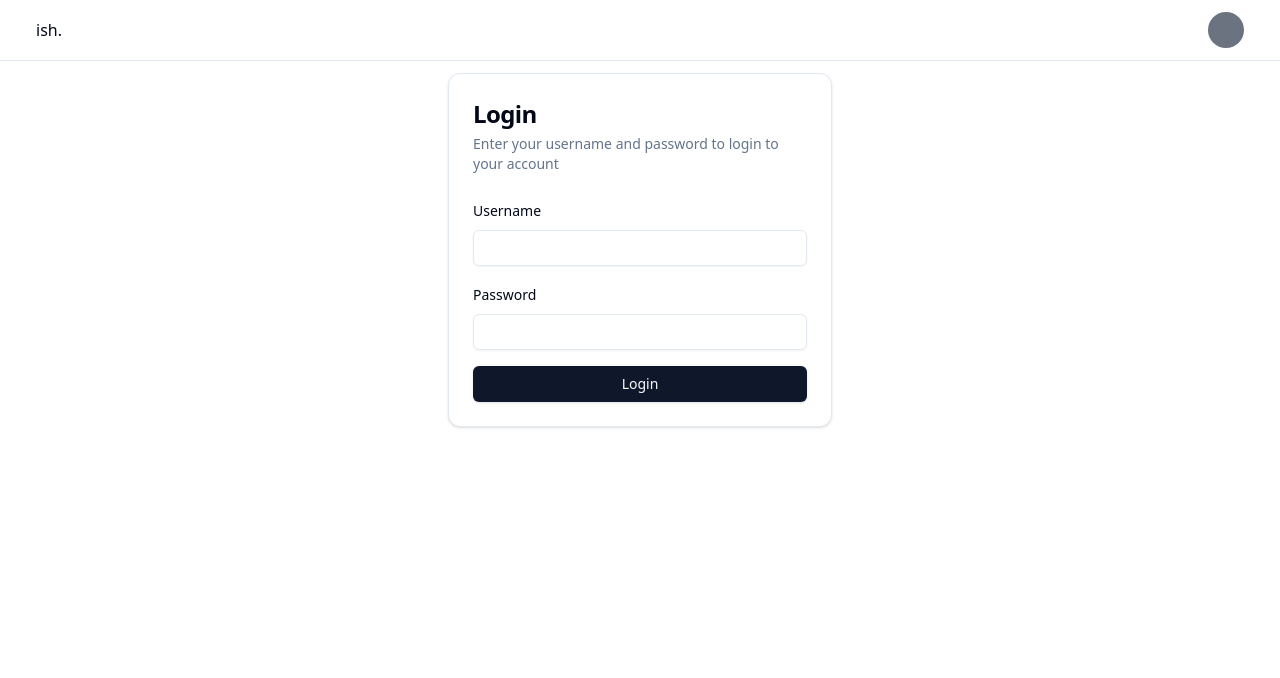
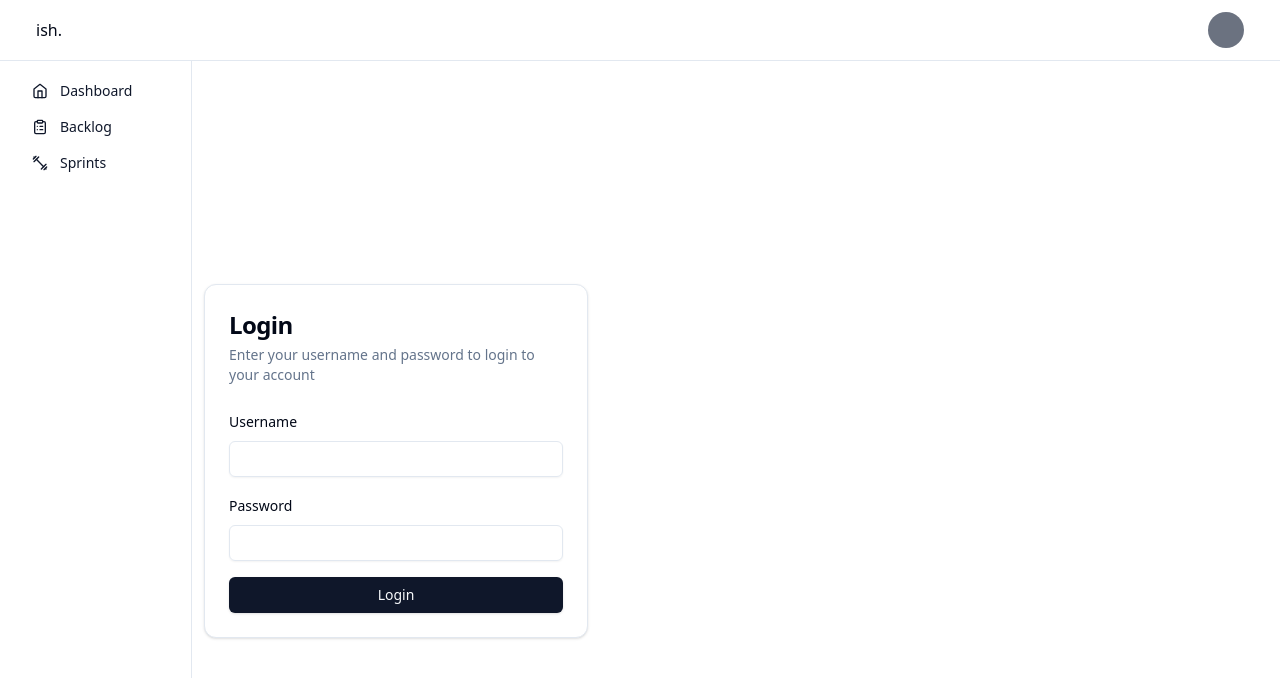
Before and after one commit to joshelvn11/ish-app, a React (Vite) app: page /login in a window 1280 px wide. Shown: the top 678 px of the page. Built offline with nearby package versions, Linux system fonts and the light colour scheme; no server answers.

Commit message:
[FEAT] added navbar to app

```diff
--- a/src/App.jsx
+++ b/src/App.jsx
@@ -1,20 +1,22 @@
 import { useState } from "react";
 import { BrowserRouter, Route, Routes } from "react-router-dom";
-import NavBar from "./components/core/Header";
+import Header from "./components/core/Header";
 import "@/api/axiosDefaults";
 import LoginPage from "@/pages/LoginPage";
 import HomePage from "./pages/HomePage";
 import PrivateRoute from "./utils/PrivateRoute";
 import { AuthProvider } from "@/context/AuthContext";
+import Navbar from "./components/core/Navbar";
 
 function App() {
   return (
-    <div className="h-full">
+    <div className="h-screen max-h-screen">
       <BrowserRouter>
         <AuthProvider>
-          <NavBar />
-          <div className="w-full h-full flex justify-center">
-            <div className="w-full max-w-7xl h-full p-3">
+          <Header />
+          <div className="flex flex-row w-full h-full">
+            <Navbar></Navbar>
+            <div className="p-3">
               <Routes>
                 <Route
                   path="/"
```
